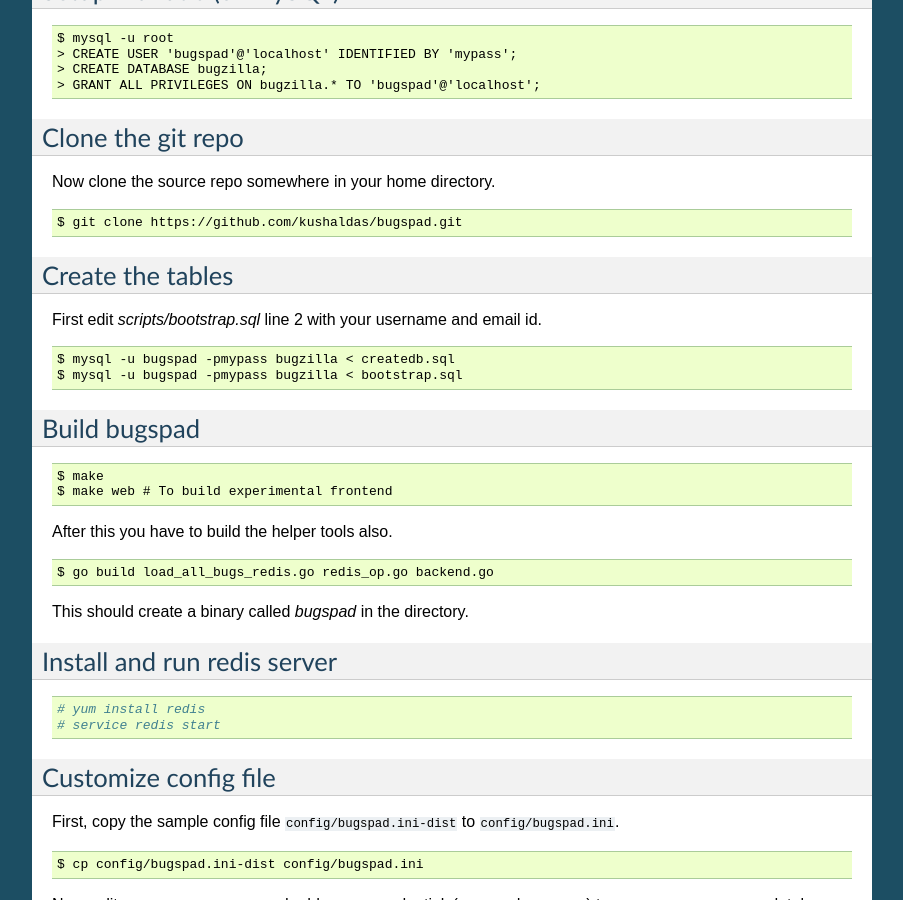
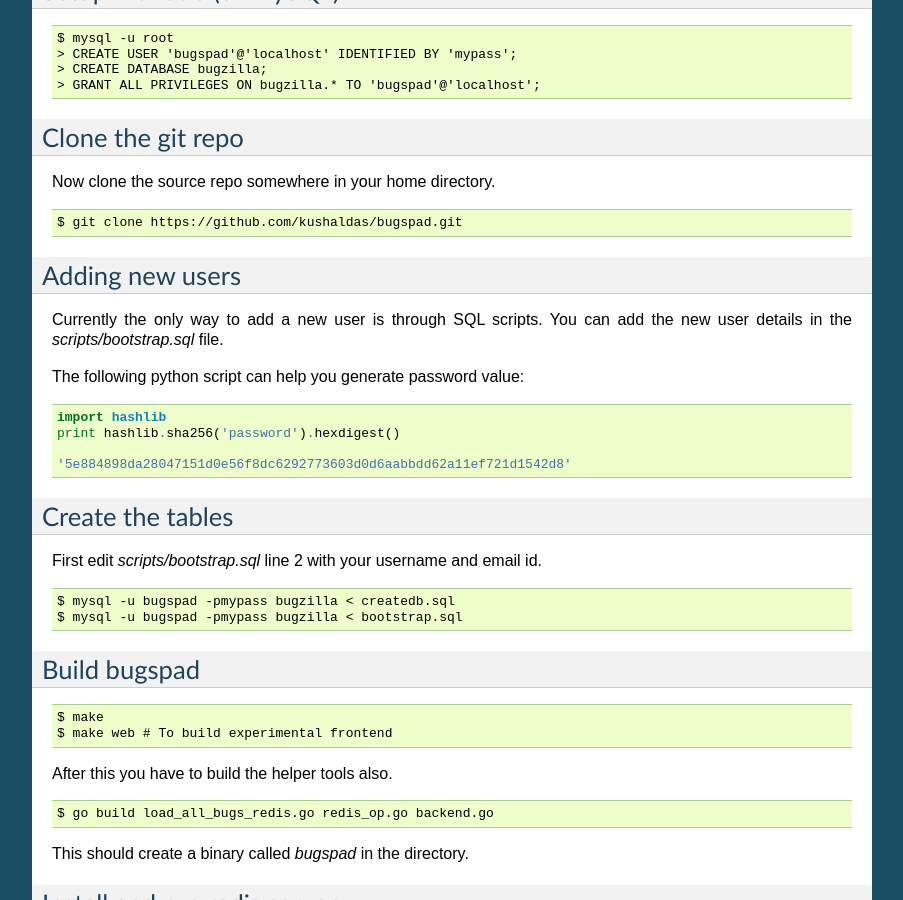
Before and after one commit to kushaldas/bugspad, a Sphinx documentation site: the page built from docs/install.rst, in a window 1280 px wide and 900 px high, scrolled down 799 px. Shown: the whole window, without its empty margins (198-1101 px from the left). Built offline with Sphinx 7.4.7, drawn with Linux system fonts in a browser that asks for light colours.

Commit message:
Adds users using sql scripts.

```diff
--- a/docs/install.rst
+++ b/docs/install.rst
@@ -58,6 +58,21 @@
 ::
 
 	$ git clone https://github.com/kushaldas/bugspad.git
+
+Adding new users
+-------------------
+
+Currently the only way to add a new user is through SQL scripts.
+You can add the new user details in the `scripts/bootstrap.sql` file.
+
+The following python script can help you generate password value:
+
+::
+
+	import hashlib
+	print hashlib.sha256('password').hexdigest()
+
+	'5e884898da28047151d0e56f8dc6292773603d0d6aabbdd62a11ef721d1542d8'
 
 Create the tables
 ------------------------
```
